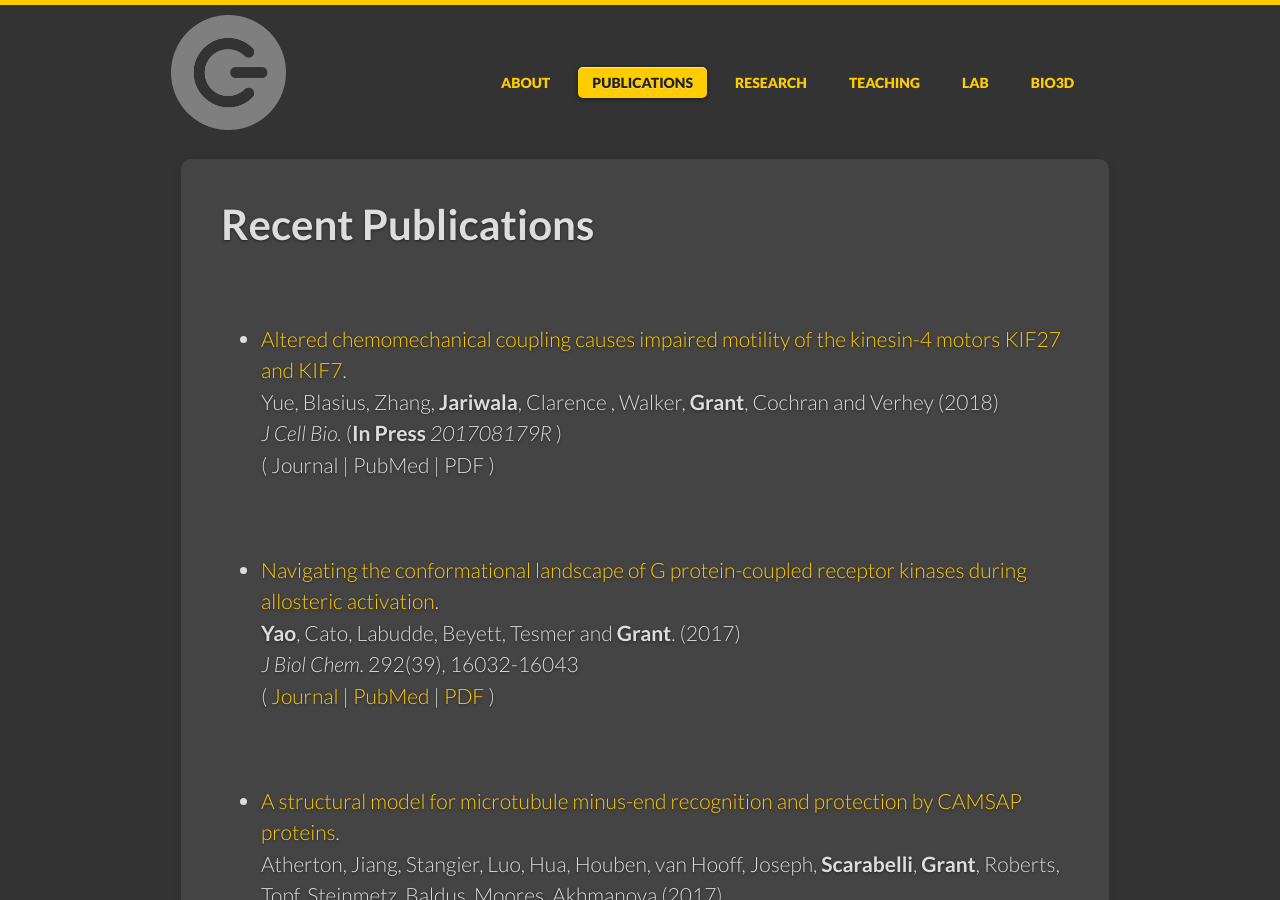
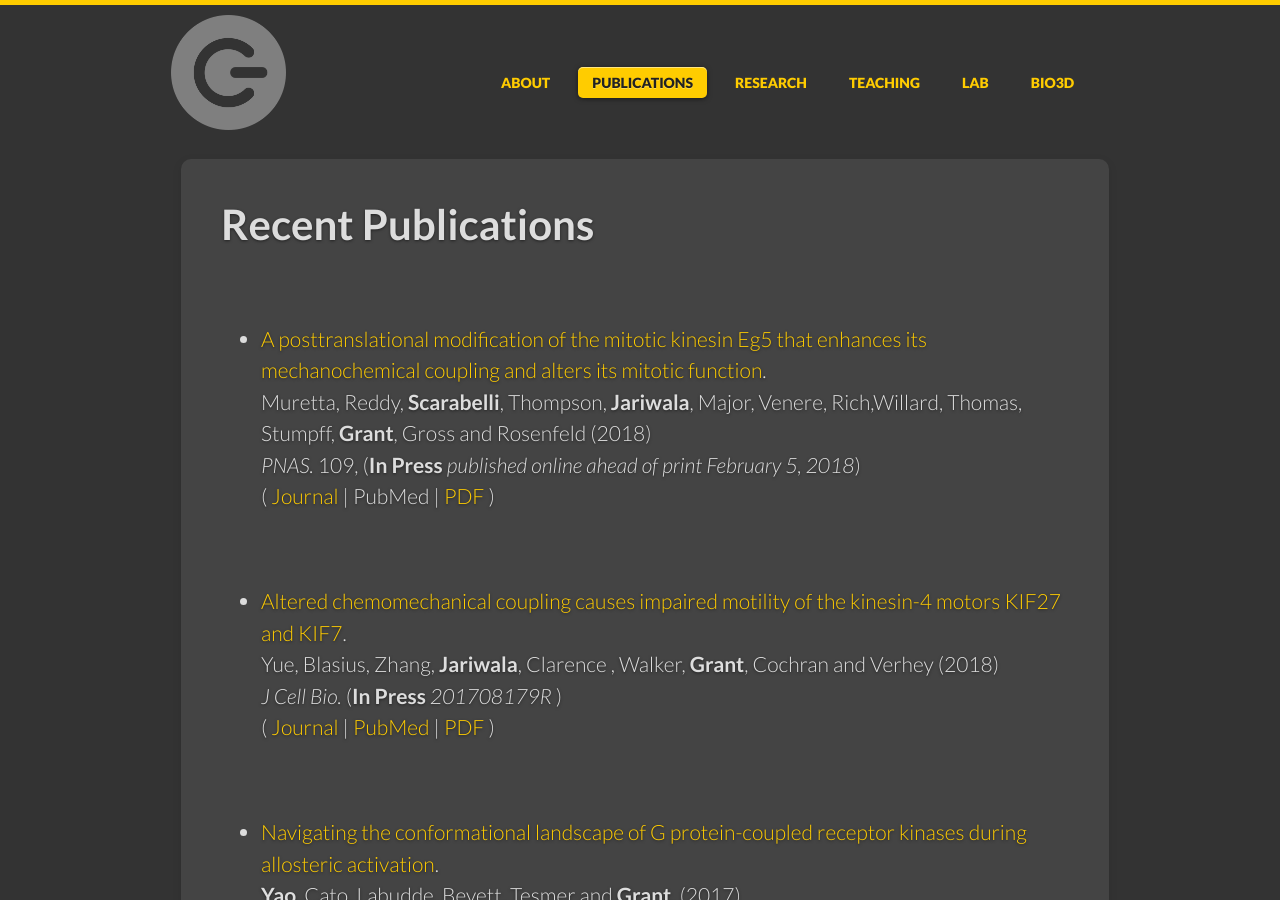
Before and after one commit to bioboot/newlabsite, a Jekyll site: the page built from publications/index.md, in a window 1280 px wide and 900 px high. Built offline with Jekyll 4.4.1, drawn with Linux system fonts in a browser that asks for light colours.

Commit message:
Update pubs PNAS 2018

```diff
--- a/publications/index.md
+++ b/publications/index.md
@@ -5,10 +5,17 @@ title: Recent Publications
 
 <br/>
 
-*   [Altered chemomechanical coupling causes impaired motility of the kinesin-4 motors KIF27 and KIF7]().
+*   [A posttranslational modification of the mitotic kinesin Eg5 that enhances its mechanochemical coupling and alters its mitotic function](https://doi.org/10.1073/pnas.1718290115).
+    Muretta, Reddy, **Scarabelli**, Thompson, **Jariwala**, Major, Venere, Rich,Willard, Thomas, Stumpff, **Grant**, Gross and Rosenfeld (2018)
+    _PNAS._ 109, (**In Press** _published online ahead of print February 5, 2018_)
+    ( [Journal](https://doi.org/10.1073/pnas.1718290115) | PubMed | [PDF](http://www.pnas.org/content/early/2018/01/31/1718290115.full.pdf) )
+
+<br/>
+
+*   [Altered chemomechanical coupling causes impaired motility of the kinesin-4 motors KIF27 and KIF7](jcb.rupress.org/content/early/2018/01/18/jcb.201708179).
     Yue, Blasius, Zhang, **Jariwala**, Clarence , Walker, **Grant**, Cochran and Verhey (2018)
     _J Cell Bio._ (**In Press** _201708179R_ )
-    ( Journal | PubMed | PDF )
+    ( [Journal](jcb.rupress.org/content/early/2018/01/18/jcb.201708179) | [PubMed](https://www.ncbi.nlm.nih.gov/pubmed/29351996) | [PDF](http://jcb.rupress.org/content/early/2018/01/18/jcb.201708179.full-text.pdf) )
 
 <br/>
 
```
